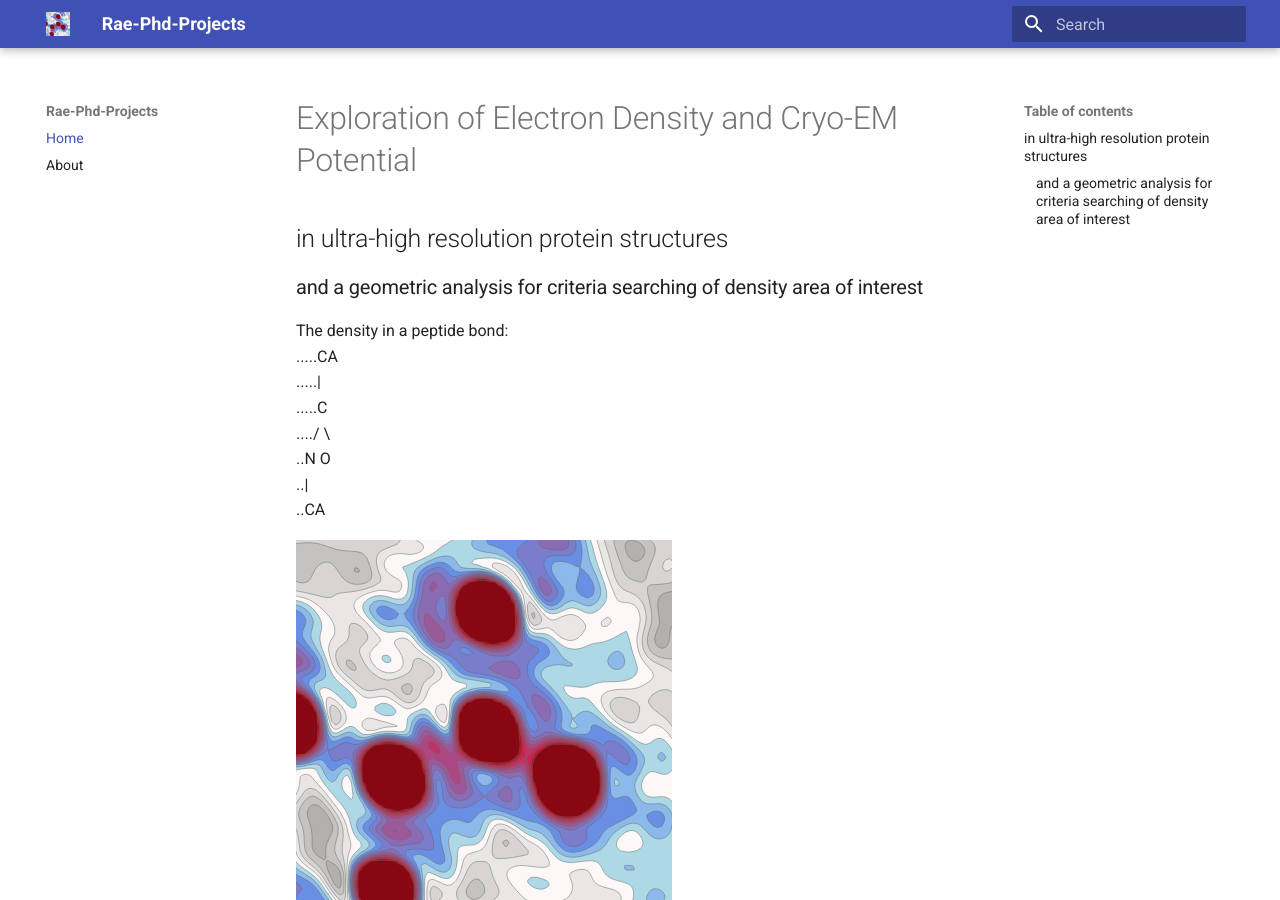
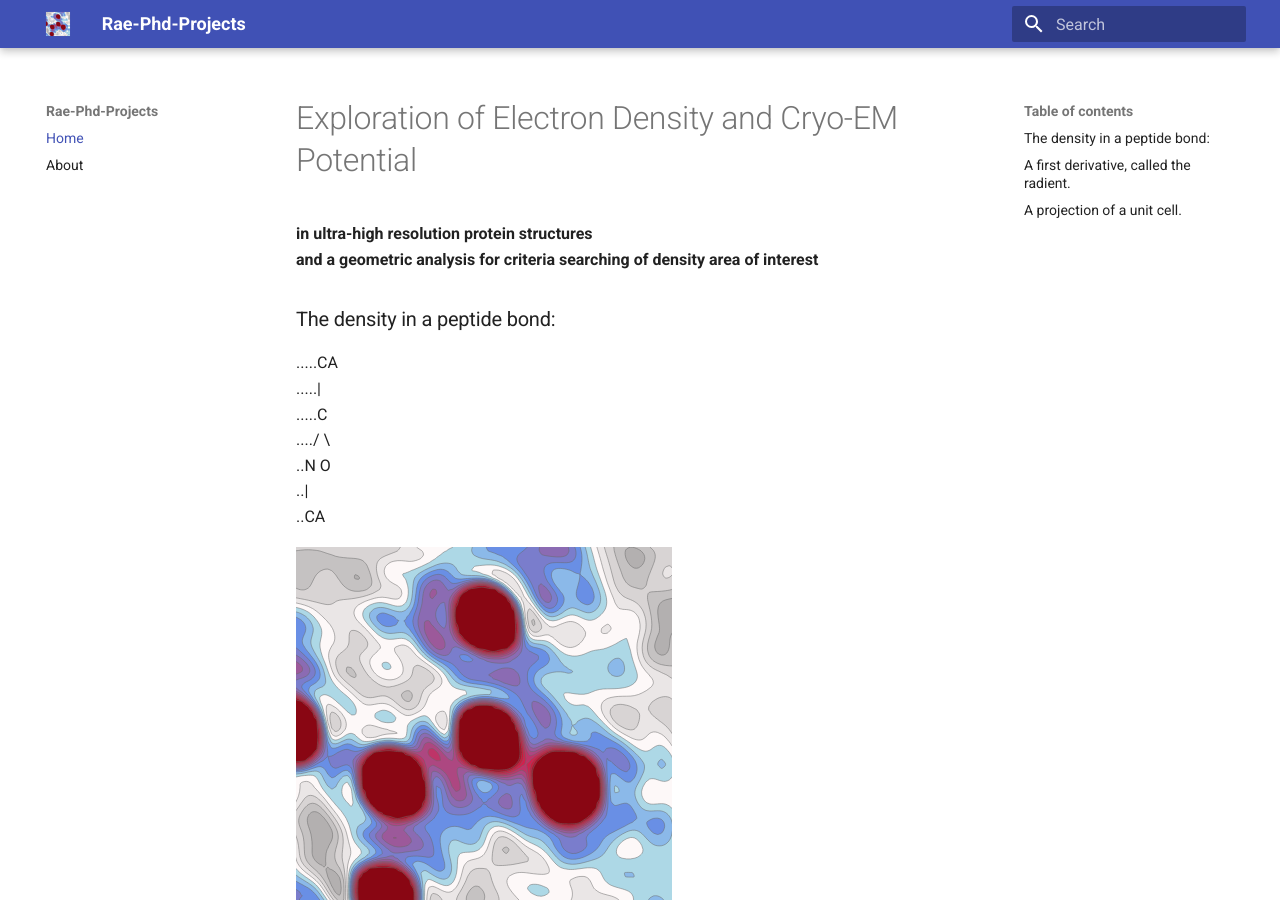
Before and after one commit to rae-gh/rae, an MkDocs documentation site: the page built from docs/index.md, in a window 1280 px wide and 900 px high. Built offline with MkDocs 1.6.1 and Material for MkDocs 9.7.7, drawn with Linux system fonts in a browser that asks for light colours.

Commit message:
Update index.md

```diff
--- a/docs/index.md
+++ b/docs/index.md
@@ -1,8 +1,8 @@
 # Exploration of Electron Density and Cryo-EM Potential
-## in ultra-high resolution protein structures
-### and a geometric analysis for criteria searching of density area of interest
+**in ultra-high resolution protein structures**
+**and a geometric analysis for criteria searching of density area of interest**
 
-The density in a peptide bond:
+### The density in a peptide bond:
 .....CA
 .....|
 .....C
@@ -13,8 +13,8 @@ The density in a peptide bond:
 
 ![image info](./assets/density.png)
 
-A first derivative, called the radient.
+### A first derivative, called the radient.
 ![image info](./assets/radient.png)
 
-A projection of a unit cell.
+### A projection of a unit cell.
 ![image info](./assets/cross.png)
```
